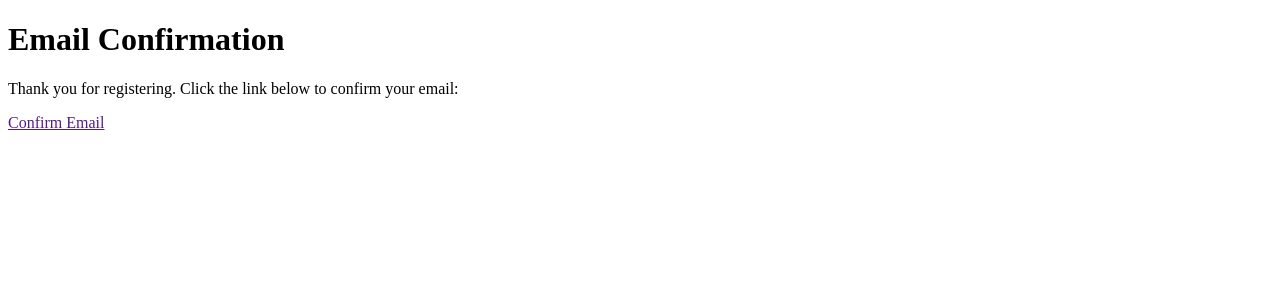
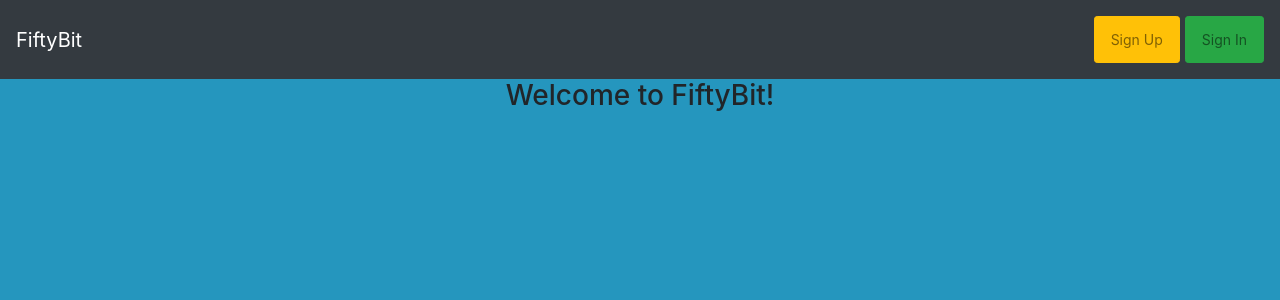
Before and after one commit to ashkaaar/Django-login-registration-, a Django app: page / in a window 1280 px wide. Shown: the top 300 px of the page. Run offline with Django 4.2, Linux system fonts and the light colour scheme; some libraries are stand-ins or nearby versions.

Commit message:
Update index.html

```diff
--- a/templates/authentication/index.html
+++ b/templates/authentication/index.html
@@ -2,12 +2,59 @@
 <html lang="en">
 <head>
     <meta charset="UTF-8">
+    <meta http-equiv="X-UA-Compatible" content="IE=edge">
     <meta name="viewport" content="width=device-width, initial-scale=1.0">
-    <title>Email Confirmation</title>
+    <title>Home Page</title>
+    <!-- Include Bootstrap CSS -->
+    <link rel="stylesheet" href="https://stackpath.bootstrapcdn.com/bootstrap/4.3.1/css/bootstrap.min.css">
 </head>
-<body>
-    <h1>Email Confirmation</h1>
-    <p>Thank you for registering. Click the link below to confirm your email:</p>
-    <a href="{{ confirmation_link }}">Confirm Email</a>
+<style>
+    a.navbar-brand{
+        color: white;
+    }
+</style>
+<body style="background-color:rgb(37, 150, 190)">
+    {% for message in messages %}
+    <div class="alert alert-{{ message.tags }} alert-dismissible fade show" role="alert">
+        <strong>Message:</strong> {{ message }}
+        <button type="button" class="close" data-dismiss="alert" aria-label="Close">
+            <span aria-hidden="true">&times;</span>
+        </button>
+    </div>
+    {% endfor %}
+
+    <nav class="navbar navbar-expand-lg navbar-light bg-dark p-3 text-bg-dark">
+        <a class="navbar-brand" href="/" style= "color:white">FiftyBit</a>
+        <button class="navbar-toggler" type="button" data-toggle="collapse" data-target="#navbarNav"
+                aria-controls="navbarNav" aria-expanded="false" aria-label="Toggle navigation">
+            <span class="navbar-toggler-icon"></span>
+        </button>
+        <div class="collapse navbar-collapse" id="navbarNav">
+            <ul class="navbar-nav ml-auto">
+                {% if user.is_authenticated %}
+                <li class="nav-item">
+                    <button type= "submit" class="btn btn-danger btn-sm"><a class="nav-link" href="/signout">Sign Out</a></button>
+                </li>
+                {% else %}
+                <li class="nav-item">
+                    <button type= "submit" class="btn btn-warning btn-sm me-2"><a class="nav-link" href="/signup">Sign Up</a></button>
+                </li>
+                <li class="nav-item">
+                    <button type= "submit" class="btn btn-success btn-sm" style="margin-left:5px"><a class="nav-link" href="/signin">Sign In</a></button>
+                </li>
+                {% endif %}
+            </ul>
+        </div>
+    </nav>
+
+
+    {% if user.is_authenticated %}
+    <center><h3>Hello {{ username }}! Welcome to FiftyBit!</h3></center>
+    {% else %}
+    <center><h3>Welcome to FiftyBit!</h3></center>
+    {% endif %}
+    <!-- Include Bootstrap JS and jQuery -->
+    <script src="https://code.jquery.com/jquery-3.3.1.slim.min.js"></script>
+    <script src="https://stackpath.bootstrapcdn.com/bootstrap/4.3.1/js/bootstrap.min.js"></script>
 </body>
 </html>
```
